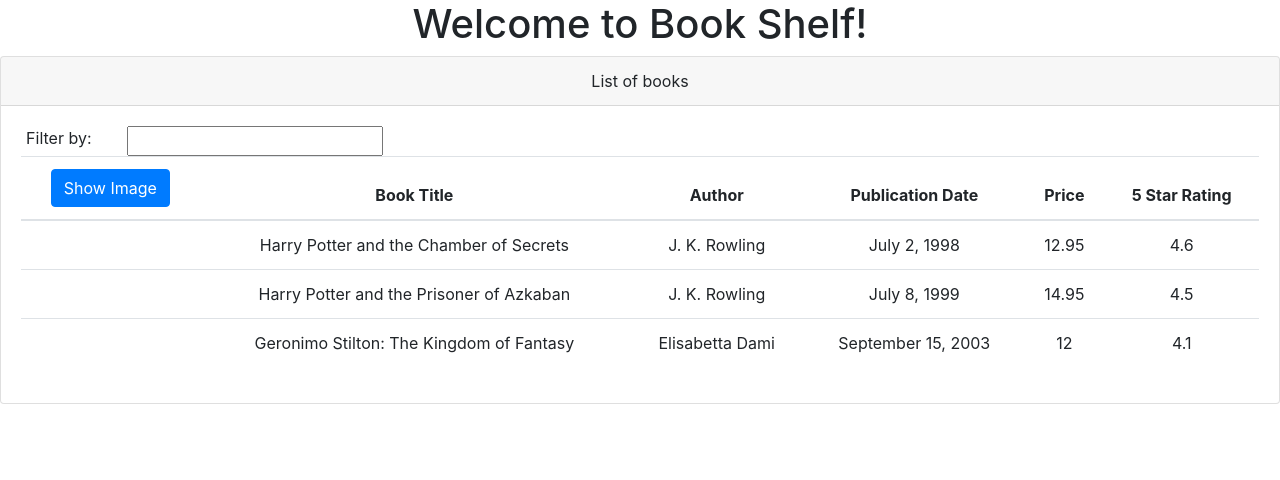
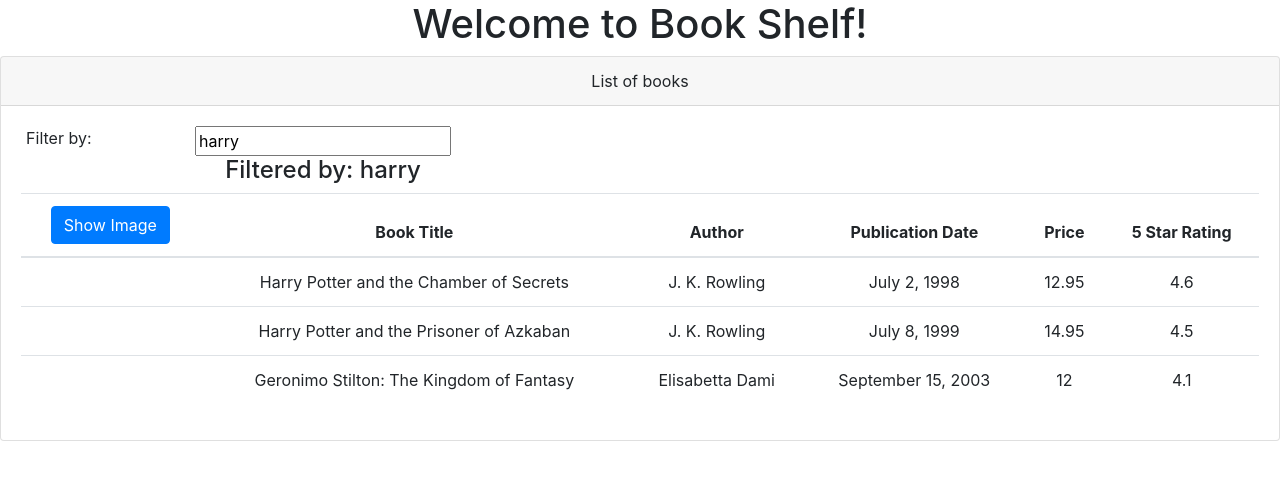
Before and after one commit to GowriKrishnamurthy/BookShelf, an Angular app: page / in a window 1280 px wide. Shown: the top 480 px of the page. Built offline with nearby package versions, Linux system fonts and the light colour scheme.

Commit message:
filter by book name feature

```diff
--- a/src/app/app.module.ts
+++ b/src/app/app.module.ts
@@ -1,5 +1,6 @@
 import { BrowserModule } from '@angular/platform-browser';
 import { NgModule } from '@angular/core';
+import { FormsModule } from '@angular/forms';
 
 import { AppRoutingModule } from './app-routing.module';
 import { AppComponent } from './app.component';
@@ -12,6 +13,7 @@
   ],
   imports: [
     BrowserModule,
+    FormsModule,
     AppRoutingModule
   ],
   providers: [],
--- a/src/app/books/book-list/book-list.component.html
+++ b/src/app/books/book-list/book-list.component.html
@@ -3,12 +3,18 @@
     <div class="card-body">
         <div class="row">
             <div class="col-md-1">Filter by:</div>
-            <div class="col-md-2">
-                <input
-                    type="text"
-                    name="filterString"
-                >
-            </div>
+            <div class='col-md-4'>
+                <input type='text'
+                       [(ngModel)]='filterString' />
+              </div>
+        </div>
+        <div class='row'
+        *ngIf='filterString'>
+          <div class='col-md-6'>
+            <h4>
+              Filtered by: {{filterString}}
+            </h4>
+          </div>
         </div>
         <div class="table-responsive">
             <table class="table"
--- a/src/app/books/book-list/book-list.component.ts
+++ b/src/app/books/book-list/book-list.component.ts
@@ -11,6 +11,7 @@
   showImage : boolean;
   imgWidth:number;
   imgMargin:number;
+  filterString:string='harry';
   list_books:IBook[]=
   [
     {
```
